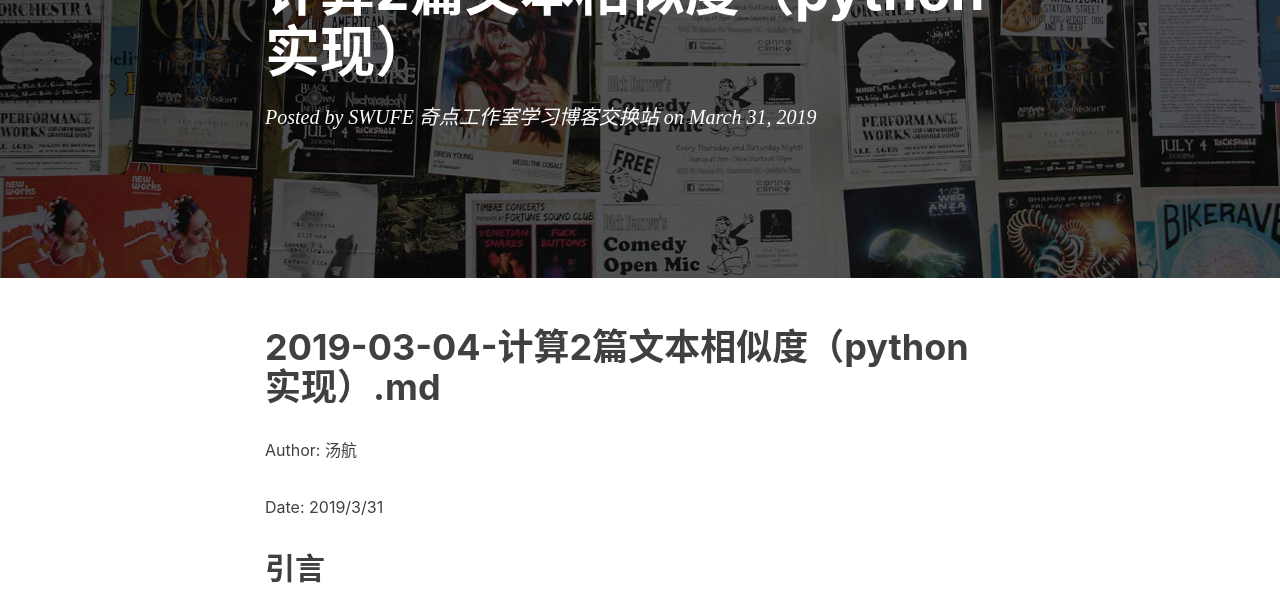
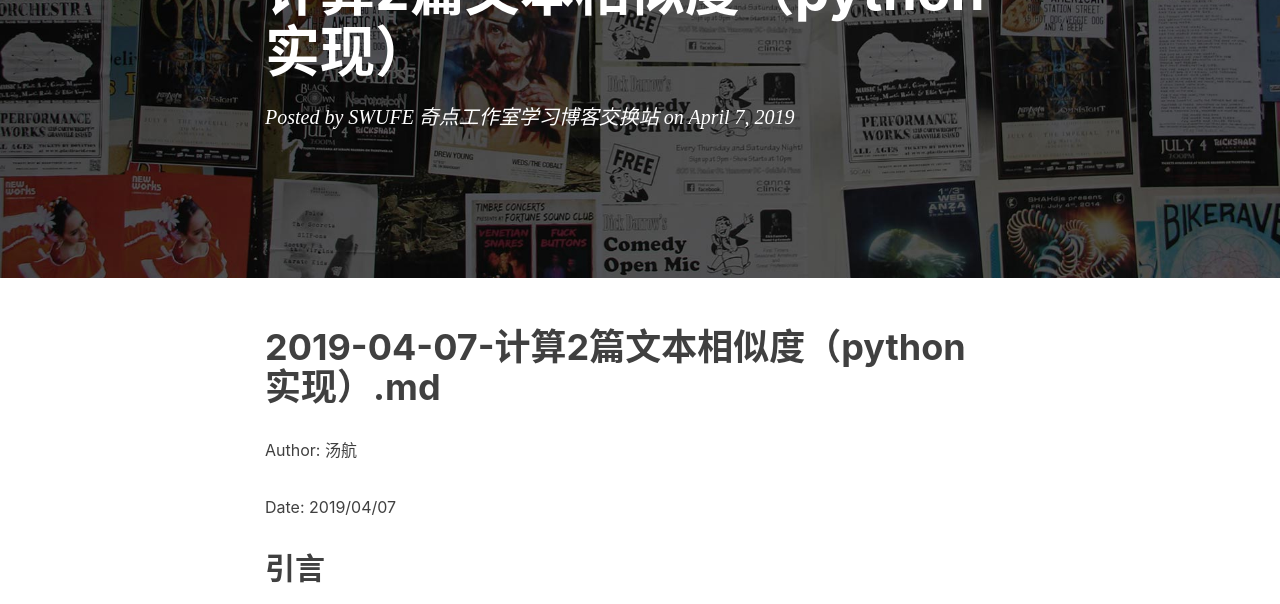
Before and after one commit to wjy990706/Blog-Share, a Jekyll site: the page built from _posts/2019-04-07-计算2篇文本相似度（python实现）.md, in a window 1280 px wide and 900 px high. Shown: the part 205-809 px from the top of the window. Built offline with Jekyll 4.4.1, drawn with Linux system fonts in a browser that asks for light colours; nearby versions of some CDN libraries; our own code applies the rules of GitHub Pages for plain Markdown files; comment, search, counter and statistics services are not loaded.

Commit message:
Update and rename 2019-03-31-计算2篇文本相似度（python实现）.md to 2019-04-07-计算2篇文本相似度（python实现）.md

```diff
--- a/_posts/2019-03-31-计算2篇文本相似度（python实现）.md
+++ b/_posts/2019-04-07-计算2篇文本相似度（python实现）.md
@@ -1,8 +1,8 @@
-# 2019-03-04-计算2篇文本相似度（python实现）.md
+# 2019-04-07-计算2篇文本相似度（python实现）.md
 
 Author: 汤航
 
-Date: 2019/3/31
+Date: 2019/04/07
 
 ## 引言
 
```
